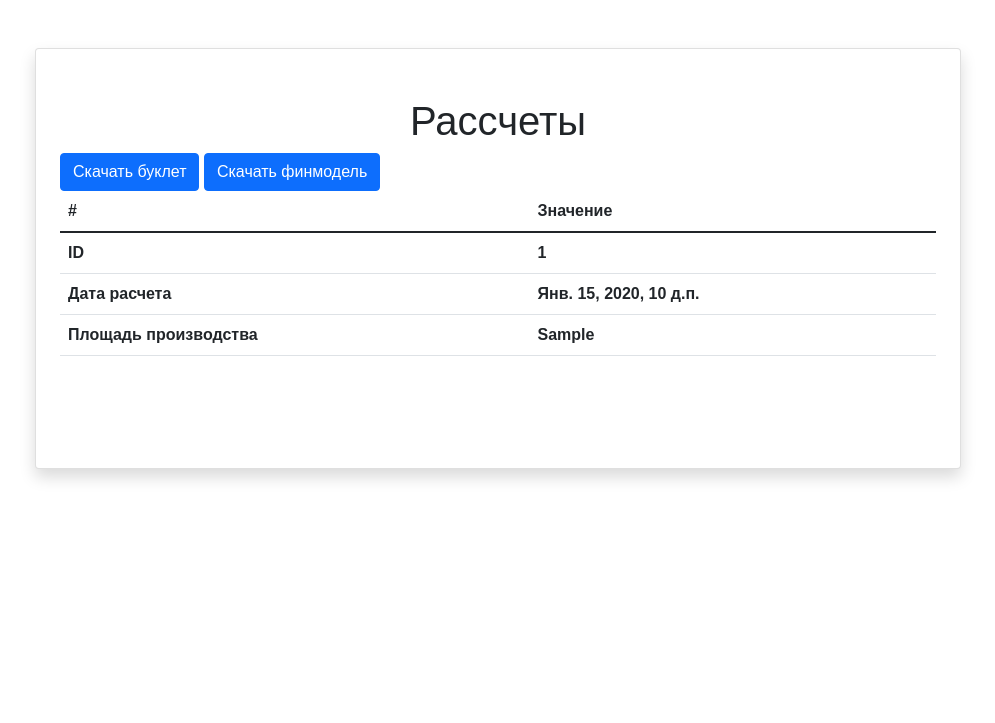
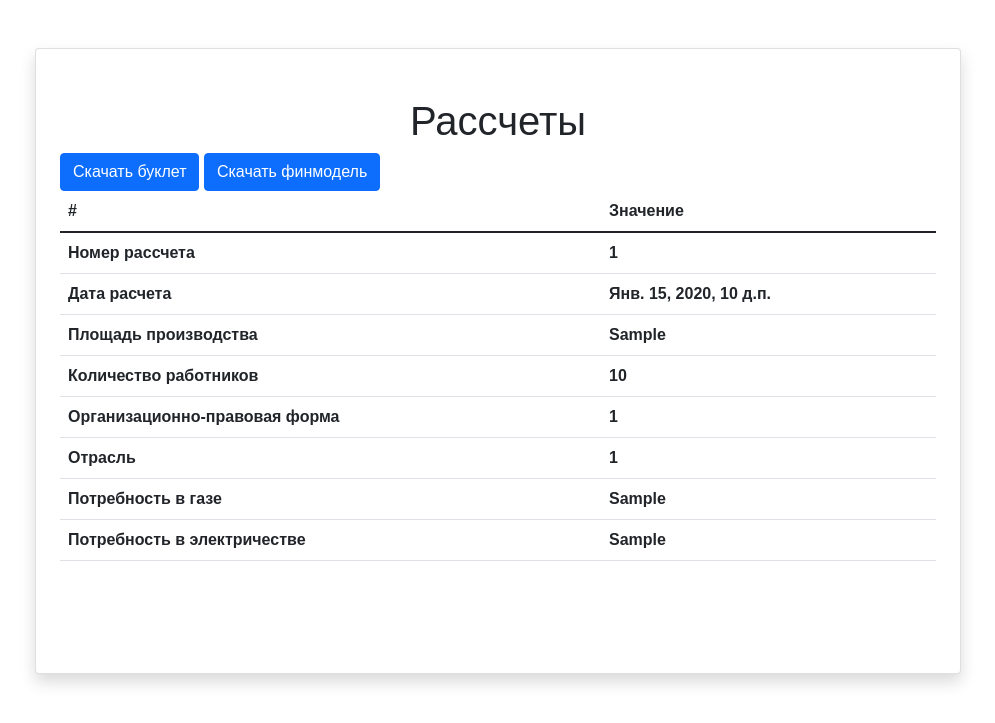
Before and after one commit to alexfaraday/investmoscow, a Django app: template mainpage/templates/mainpage/one_caluclation.html in a window 1280 px wide. Shown: the part 77-800 px from the top of the page, without its empty margins (142-1137 px from the left). Run offline with Django 3.2, Linux system fonts and the light colour scheme; the template is opened without the code that fills it: most values are stand-ins (such as "Sample title", 1, 10 or a date in 2020); some libraries are stand-ins or nearby versions; some web fonts are replaced.

Commit message:
correct models

```diff
--- a/mainpage/templates/mainpage/one_caluclation.html
+++ b/mainpage/templates/mainpage/one_caluclation.html
@@ -29,7 +29,7 @@
 
   <tbody>
     <tr>
-          <td>ID</td>
+          <td>Номер рассчета</td>
       <td>{{ object.id }}</td>
     </tr>
      <tr>
@@ -39,6 +39,26 @@
   <tr>
           <td>Площадь производства </td>
       <td>{{ object.area_yardage }}</td>
+    </tr>
+    <tr>
+          <td>Количество работников </td>
+      <td>{{ object.worker_amount }}</td>
+    </tr>
+    <tr>
+          <td>Организационно-правовая форма </td>
+      <td>{{ object.organization_type_id }}</td>
+    </tr>
+    <tr>
+          <td>Отрасль </td>
+      <td>{{ object.industry_type_id }}</td>
+    </tr>
+    <tr>
+          <td>Потребность в газе </td>
+      <td>{{ object.need_gas }}</td>
+    </tr>
+    <tr>
+          <td>Потребность в электричестве </td>
+      <td>{{ object.need_electricity }}</td>
     </tr>
 
   </tbody>
```
